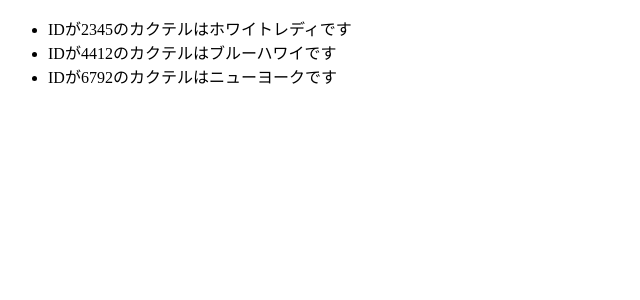
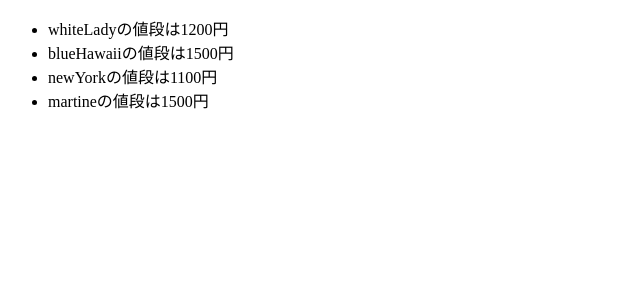
Before and after one commit to YUTigerr/YClooud, a Nuxt app: page / in a window 1280 px wide. Shown: the top 300 px of the page, without its empty margins (0-640 px from the left). Built offline with nearby package versions, Linux system fonts and the light colour scheme.

Commit message:
:sparkles: Mapとオブジェクト

```diff
--- a/pages/index.vue
+++ b/pages/index.vue
@@ -1,16 +1,24 @@
 <script setup lang="ts">
 import { ref } from "vue";
 
-const cooktailListInit = new Map<number, string>();
-cooktailListInit.set(2345, "ホワイトレディ");
-cooktailListInit.set(4412, "ブルーハワイ");
-cooktailListInit.set(6792, "ニューヨーク");
-const cooktailList = ref(cooktailListInit);
+const cooktailListInit = new Map<number, Cooktail>();
+cooktailListInit.set(2345, { id: 2345, name: "whiteLady", price: 1200 });
+cooktailListInit.set(4412, { id: 4412, name: "blueHawaii", price: 1500 });
+cooktailListInit.set(6792, { id: 6792, name: "newYork", price: 1100 });
+cooktailListInit.set(8429, { id: 8429, name: "martine", price: 1500 });
+const cooktailDataList = ref(cooktailListInit);
+
+interface Cooktail {
+  id: number;
+  name: string;
+  price?: number;
+}
 </script>
+
 <template>
   <ul>
-    <li v-for="[id, cooktaiName] in cooktailList" :key="id">
-      IDが{{ id }}のカクテルは{{ cooktaiName }}です
+    <li v-for="[id, cooktailItem] in cooktailDataList" :key="id">
+      {{ cooktailItem.name }}の値段は{{ cooktailItem.price }}円
     </li>
   </ul>
 </template>
```
